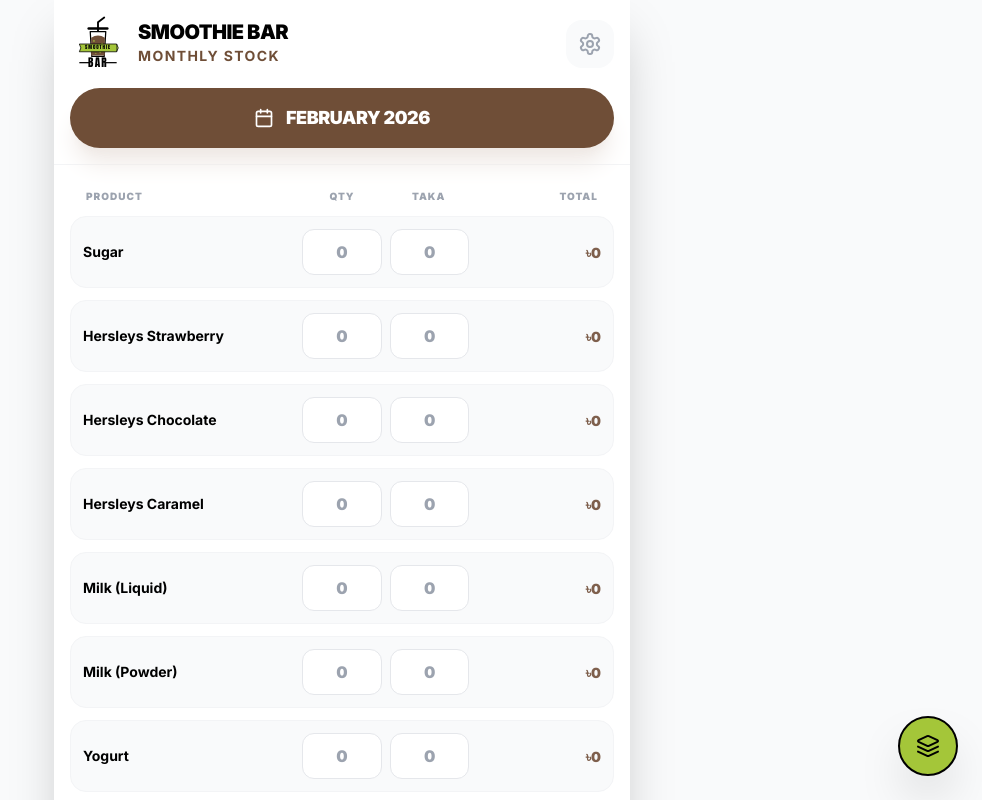
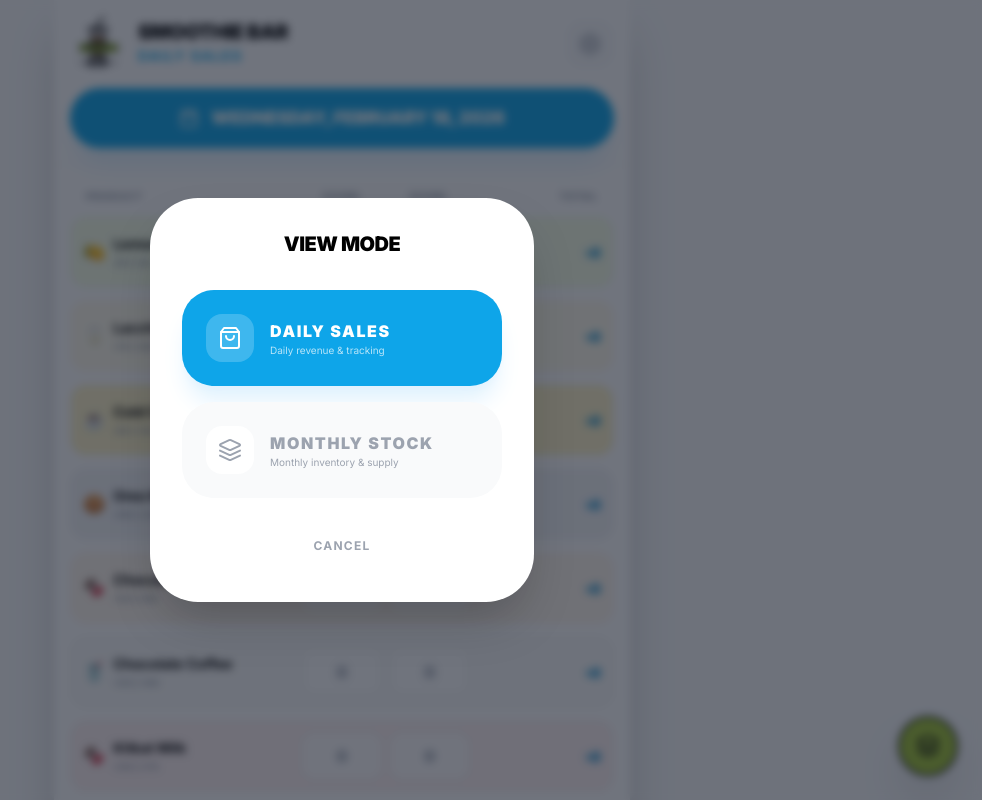
Before and after one commit to huntbappy/Smoothie01, a React (Vite) app: page / in a window 1280 px wide. Both pictures are taken after a click on the button 1226 px from the left and 746 px from the top of the page. Shown: the top 800 px of the page, without its empty margins (298-1280 px from the left). Built offline with nearby package versions, Linux system fonts and the light colour scheme.

Commit message:
feat: Add view picker and update icons
Introduces a new view picker component and adds relevant icons to enhance navigation and UI functionality within the application. This change improves the user experience by providing clearer visual cues for different views.

```diff
--- a/App.tsx
+++ b/App.tsx
@@ -2,7 +2,7 @@ import React, { useState, useEffect, useMemo, useRef } from 'react';
 import {
   Settings, Share2, Trash2, Globe, Calendar, X, Save, Plus, Trash,
   FileText, MessageCircle, Send, Copy, Wallet, ShoppingBag,
-  Receipt, Download, Upload, Lock, Layers, LayoutGrid
+  Receipt, Lock, Layers, LayoutGrid, ChevronRight, Check
 } from 'lucide-react';
 import { INITIAL_ITEMS, STOCK_ITEMS, TRANSLATIONS } from './constants';
 import { ItemConfig, StockItemConfig, Language, DayData, ViewMode, MonthStockData } from './types';
@@ -32,9 +32,8 @@ const App: React.FC = () => {
 
   const [isSettingsOpen, setIsSettingsOpen] = useState(false);
   const [isShareModalOpen, setIsShareModalOpen] = useState(false);
+  const [isViewPickerOpen, setIsViewPickerOpen] = useState(false);
   const [detailModalType, setDetailModalType] = useState<'purchase' | 'expense' | null>(null);
-
-  const fileInputRef = useRef<HTMLInputElement>(null);
 
   useEffect(() => localStorage.setItem('lang', lang), [lang]);
   useEffect(() => localStorage.setItem('viewMode', viewMode), [viewMode]);
@@ -487,20 +486,21 @@ const App: React.FC = () => {
           <div className="flex-1 p-6 overflow-y-auto space-y-8 custom-scrollbar pb-32">
             <div className="space-y-4">
               <label className="text-xs font-black text-gray-400 uppercase tracking-widest">{t.viewMode}</label>
-              <div className="grid grid-cols-2 gap-3">
-                <button
-                  onClick={() => setViewMode('sales')}
-                  className={`py-4 rounded-2xl font-black flex items-center justify-center gap-2 transition-all ${viewMode === 'sales' ? 'bg-sky-500 text-white shadow-lg' : 'bg-gray-50 text-gray-400'}`}
-                >
-                  <ShoppingBag size={18} /> {t.dailySales}
-                </button>
-                <button
-                  onClick={() => setViewMode('stock')}
-                  className={`py-4 rounded-2xl font-black flex items-center justify-center gap-2 transition-all ${viewMode === 'stock' ? 'bg-coffee-500 text-white shadow-lg' : 'bg-gray-50 text-gray-400'}`}
-                >
-                  <Layers size={18} /> {t.monthlyStock}
-                </button>
-              </div>
+              <button
+                onClick={() => setIsViewPickerOpen(true)}
+                className={`w-full py-5 bg-gray-50 rounded-[2rem] flex items-center justify-between px-6 border border-gray-100 group active:scale-[0.98] transition-all`}
+              >
+                <div className="flex items-center gap-3">
+                  {viewMode === 'sales' ? <ShoppingBag className="text-sky-500" /> : <Layers className="text-coffee-500" />}
+                  <span className="font-black uppercase tracking-widest">
+                    {viewMode === 'sales' ? t.dailySales : t.monthlyStock}
+                  </span>
+                </div>
+                <div className="flex items-center gap-2 text-gray-400">
+                  <span className="text-[10px] font-black uppercase">{lang === 'EN' ? 'Change' : 'পরিবর্তন'}</span>
+                  <ChevronRight size={18} />
+                </div>
+              </button>
             </div>
 
             <div className="space-y-4">
@@ -561,40 +561,43 @@ const App: React.FC = () => {
                 </div>
               </div>
             )}
-
-            <div className="p-8 bg-gray-800 rounded-[2.5rem] text-center">
-               <div className="grid grid-cols-2 gap-3">
-                  <button onClick={() => {
-                    const blob = new Blob([JSON.stringify({ history, stockHistory, items, stockItems, lang, viewMode })], { type: 'application/json' });
-                    const url = URL.createObjectURL(blob);
-                    const a = document.createElement('a'); a.href = url; a.download = `smoothie-backup-${currentDate}.json`; a.click();
-                  }} className="py-4 bg-lemongreen-400 text-black font-black rounded-2xl border-none hover:bg-lemongreen-500 transition-all text-xs flex items-center justify-center gap-2 uppercase tracking-widest"><Download size={16}/> {t.downloadBackup}</button>
-                  <button onClick={() => fileInputRef.current?.click()} className="py-4 bg-sky-500 text-white font-black rounded-2xl border-none hover:bg-sky-600 transition-all text-xs flex items-center justify-center gap-2 uppercase tracking-widest"><Upload size={16}/> {t.uploadBackup}</button>
-                  <input type="file" ref={fileInputRef} className="hidden" accept=".json" onChange={(e) => {
-                    const file = e.target.files?.[0];
-                    if (!file) return;
-                    const r = new FileReader();
-                    r.onload = (ev) => {
-                      try {
-                        const d = JSON.parse(ev.target?.result as string);
-                        if(d.history) setHistory(d.history);
-                        if(d.stockHistory) setStockHistory(d.stockHistory);
-                        if(d.items) setItems(d.items);
-                        if(d.stockItems) setStockItems(d.stockItems);
-                        if(d.viewMode) setViewMode(d.viewMode);
-                        alert(t.importSuccess);
-                      } catch { alert(t.importError); }
-                    };
-                    r.readAsText(file);
-                  }} />
-               </div>
-            </div>
           </div>
 
           <div className="p-6 bg-white border-t border-gray-50">
              <button onClick={() => setIsSettingsOpen(false)} className={`w-full py-5 text-white font-black rounded-[2rem] shadow-xl uppercase tracking-widest text-sm flex items-center justify-center gap-3 ${viewMode === 'sales' ? 'bg-sky-500' : 'bg-coffee-500'}`}>
-               <Save size={20} /> {t.save}
+               <Check size={20} /> {lang === 'EN' ? 'DONE' : 'সম্পন্ন'}
              </button>
+          </div>
+        </div>
+      )}
+
+      {isViewPickerOpen && (
+        <div className="fixed inset-0 z-[70] flex items-center justify-center p-6 bg-gray-900/60 backdrop-blur-sm animate-in fade-in duration-200">
+          <div className="bg-white rounded-[3rem] p-8 max-w-sm w-full shadow-2xl animate-in zoom-in-95 duration-200">
+            <h3 className="text-xl font-black uppercase tracking-tight text-center mb-8">{t.viewMode}</h3>
+            <div className="space-y-4">
+              <button
+                onClick={() => { setViewMode('sales'); setIsViewPickerOpen(false); }}
+                className={`w-full p-6 rounded-[2rem] flex items-center gap-4 transition-all ${viewMode === 'sales' ? 'bg-sky-500 text-white shadow-xl shadow-sky-100' : 'bg-gray-50 text-gray-400'}`}
+              >
+                <div className={`p-3 rounded-2xl ${viewMode === 'sales' ? 'bg-white/20' : 'bg-white'}`}><ShoppingBag size={24} /></div>
+                <div className="text-left">
+                  <p className="font-black uppercase tracking-widest">{t.dailySales}</p>
+                  <p className={`text-[10px] ${viewMode === 'sales' ? 'text-white/70' : 'text-gray-400'}`}>Daily revenue & tracking</p>
+                </div>
+              </button>
+              <button
+                onClick={() => { setViewMode('stock'); setIsViewPickerOpen(false); }}
+                className={`w-full p-6 rounded-[2rem] flex items-center gap-4 transition-all ${viewMode === 'stock' ? 'bg-coffee-500 text-white shadow-xl shadow-coffee-100' : 'bg-gray-50 text-gray-400'}`}
+              >
+                <div className={`p-3 rounded-2xl ${viewMode === 'stock' ? 'bg-white/20' : 'bg-white'}`}><Layers size={24} /></div>
+                <div className="text-left">
+                  <p className="font-black uppercase tracking-widest">{t.monthlyStock}</p>
+                  <p className={`text-[10px] ${viewMode === 'stock' ? 'text-white/70' : 'text-gray-400'}`}>Monthly inventory & supply</p>
+                </div>
+              </button>
+            </div>
+            <button onClick={() => setIsViewPickerOpen(false)} className="w-full mt-6 py-4 text-gray-400 font-bold uppercase tracking-widest text-xs">Cancel</button>
           </div>
         </div>
       )}
@@ -636,10 +639,10 @@ const App: React.FC = () => {
         </div>
       )}
 
-      {/* Floating Lemon Green Accent Action Button (optional aesthetic choice) */}
+      {/* Floating Lemon Green Accent Action Button */}
       <div className="fixed bottom-6 right-6 z-40 hidden sm:block">
         <button
-           onClick={() => setViewMode(prev => prev === 'sales' ? 'stock' : 'sales')}
+           onClick={() => setIsViewPickerOpen(true)}
            className="p-4 bg-lemongreen-400 text-black rounded-full shadow-2xl hover:bg-lemongreen-300 transition-all active:scale-90 border-2 border-black"
         >
           <Layers size={24} />
```
